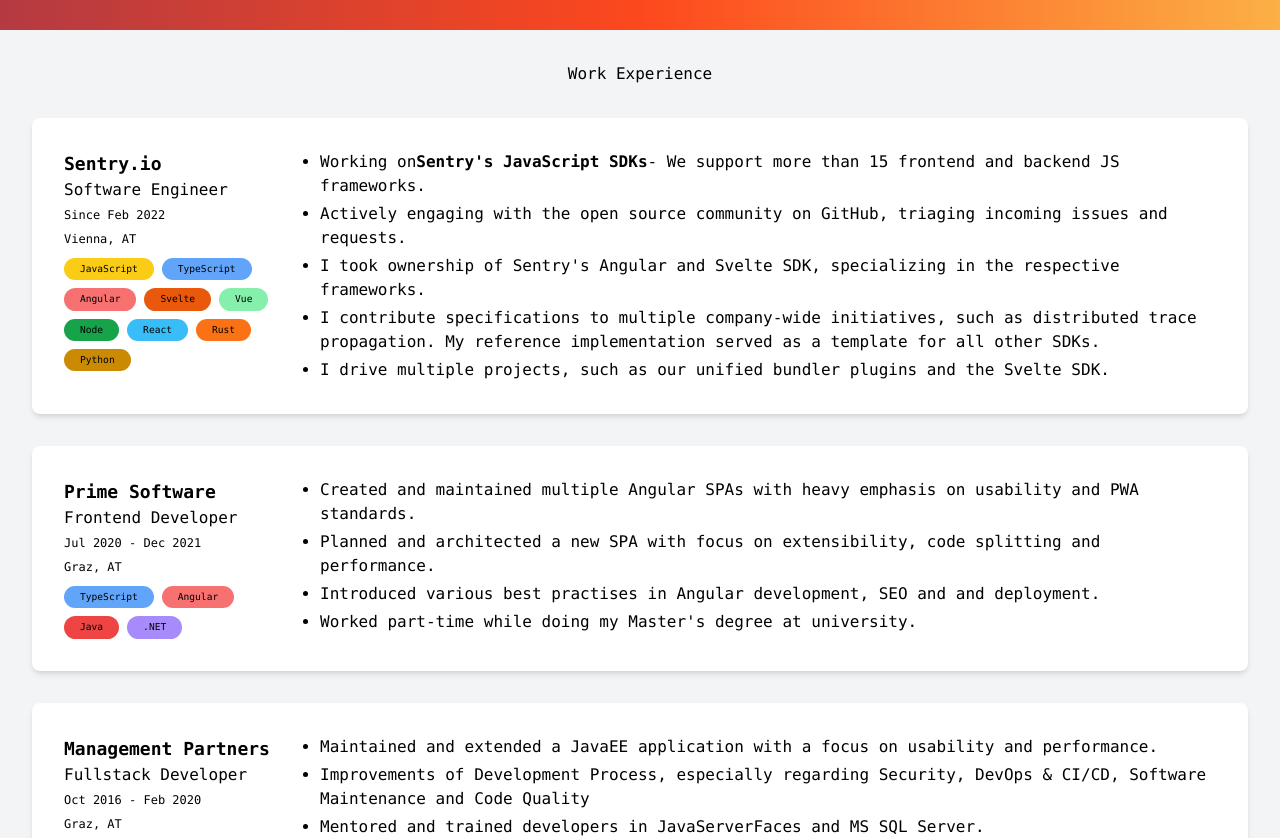
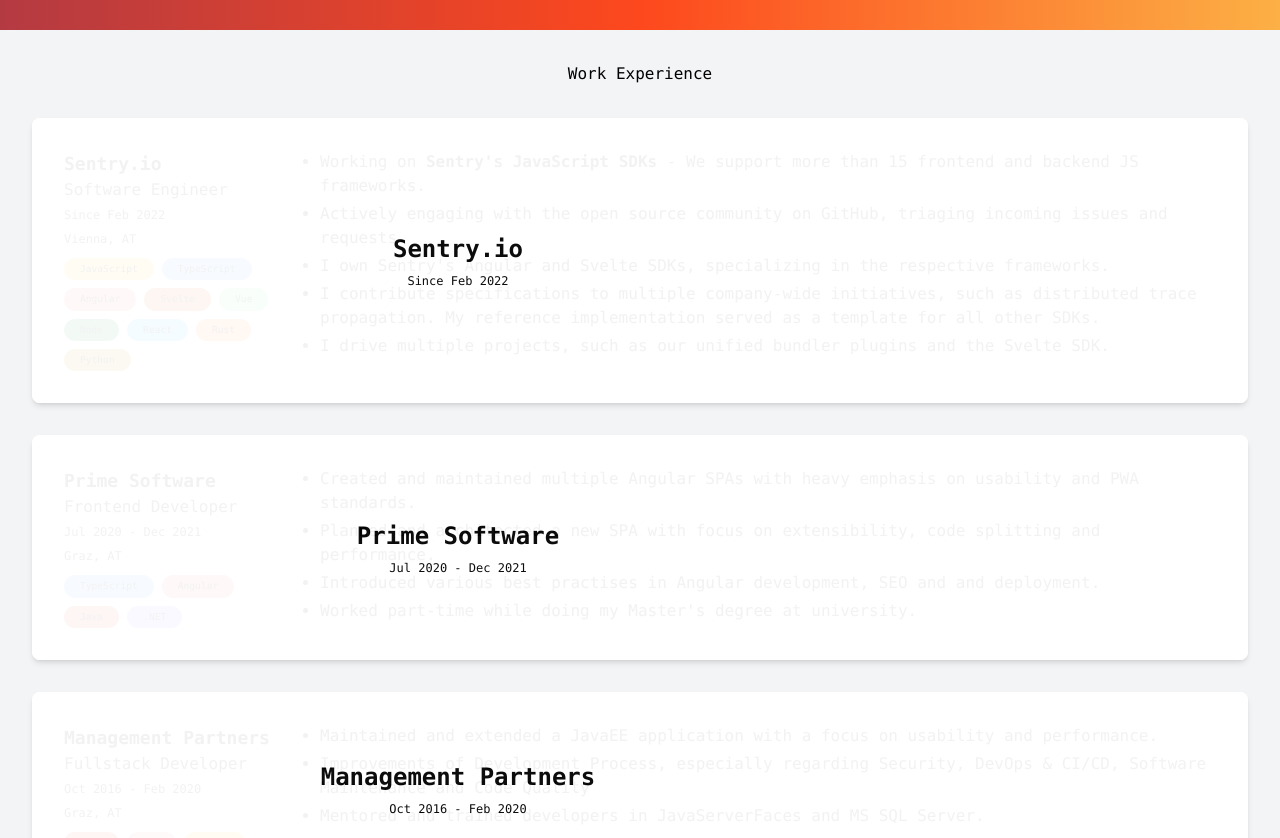
Before and after one commit to Lms24/Personal-Website, a SvelteKit app: page /about in a window 1280 px wide. Shown: the part 589-1427 px from the top of the page. Built offline with nearby package versions, Linux system fonts and the light colour scheme.

Commit message:
add cv item overlay

```diff
--- a/src/lib/components/badge.svelte
+++ b/src/lib/components/badge.svelte
@@ -2,4 +2,6 @@
   export let color: string = 'bg-orange-400';
 </script>
 
-<span class="inline-flex items-center px-4 py-1 rounded-full font-medium {color}"><slot /></span>
+<span class="inline-flex text-black items-center px-4 py-1 rounded-full font-medium {color}"
+  ><slot /></span
+>
--- a/src/lib/components/section.svelte
+++ b/src/lib/components/section.svelte
@@ -8,9 +8,9 @@
     'via-[#fd481d]',
     'to-[#fcb045]',
     'dark:bg-gradient-to-r',
-    'dark:from-[#52191d]',
-    'dark:via-[#7a2410]',
-    'dark:to-[#73501f]',
+    'dark:from-[#141E30]',
+    // 'dark:via-[#203A43]',
+    'dark:to-[#243B55]',
     'text-white'
   ];
   const classesOdd: string[] = [];
--- a/src/routes/about/+page.svelte
+++ b/src/routes/about/+page.svelte
@@ -33,8 +33,8 @@
     <p class="mt-4">
       I'm a software engineer who loves to work with modern web technologies. I enjoy creating tools
       for developers and I've specialized in SDK development, observability and testing. I'm
-      currently working at<TextLink href="https://sentry.io/welcome/">sentry.io</TextLink>where I
-      maintain Sentry's 15 JavaScript SDKs together with my amazing team.
+      currently working at <TextLink href="https://sentry.io/welcome/">sentry.io</TextLink> where I maintain
+      Sentry's 15 JavaScript SDKs together with my amazing team.
     </p>
     <p>
       Previously, I studied computer science at Graz University of Technology while working as a web
@@ -56,17 +56,16 @@
   >
     <ul class="list-disc">
       <li>
-        Working on<TextLink href="https://github.com/getsentry/sentry-javascript"
+        Working on <TextLink href="https://github.com/getsentry/sentry-javascript"
           ><span class="font-bold">Sentry's JavaScript SDKs</span></TextLink
-        >- We support more than 15 frontend and backend JS frameworks.
+        > - We support more than 15 frontend and backend JS frameworks.
       </li>
       <li class="mt-1">
         Actively engaging with the open source community on GitHub, triaging incoming issues and
         requests.
       </li>
       <li class="mt-1">
-        I took ownership of Sentry's Angular and Svelte SDK, specializing in the respective
-        frameworks.
+        I own Sentry's Angular and Svelte SDKs, specializing in the respective frameworks.
       </li>
       <li class="mt-1">
         I contribute specifications to multiple company-wide initiatives, such as distributed trace
--- a/src/routes/about/cv-item.svelte
+++ b/src/routes/about/cv-item.svelte
@@ -1,4 +1,6 @@
 <script lang="ts">
+  import CvOverlay from './cv-overlay.svelte';
+
   import Badge from '$lib/components/badge.svelte';
   import TextLink from '$lib/components/text-link.svelte';
 
@@ -11,15 +13,25 @@
   export let languages: { name: string; color: string }[] | undefined = undefined;
 
   let expanded = false;
+  let overlay = true;
+
   function toggle() {
     expanded = !expanded;
+  }
+
+  function toggleOverlay() {
+    overlay = !overlay;
   }
 </script>
 
 <article
   class="flex flex-col md:flex-row w-full max-w-screen-xl bg-white p-8 rounded-lg shadow-md gap-8
-  dark:bg-gray-700 dark:shadow-gray-900"
+  dark:bg-gray-700 dark:shadow-gray-900 relative cursor-pointer hover:scale-[101%] transition-all duration-200"
+  on:click={toggleOverlay}
+  on:keypress={toggleOverlay}
 >
+  <CvOverlay {overlay} {company} {timeFrame} />
+
   <div class="flex md:min-w-[14em] md:max-w-[14em] md:block">
     <div>
       {#if url !== undefined}
--- /dev/null
+++ b/src/routes/about/cv-overlay.svelte
@@ -0,0 +1,43 @@
+<script lang="ts">
+  import { fade } from 'svelte/transition';
+
+  export let company: string;
+  export let timeFrame: string | undefined = undefined;
+  export let overlay: Boolean = true;
+</script>
+
+{#if overlay}
+  <div
+    class="absolute bottom-0 top-0 left-0 right-0 z-10  p-8 rounded-lg flex flex-row
+             justify-center items-center bg-white opacity-95
+              gap-8 group
+              dark:bg-gray-700 dark:shadow-gray-900 dark:shadow-lg"
+    transition:fade={{ duration: 200 }}
+  >
+    <div class="dummy hidden md:inline  w-[36px]" />
+
+    <div class="flex flex-col gap-2 items-center">
+      <h3 class="text-2xl font-bold">
+        {company}
+      </h3>
+      {#if timeFrame}
+        <span class="text-xs">{timeFrame}</span>
+      {/if}
+    </div>
+
+    <icon
+      class="hidden md:inline opacity-0 group-hover:opacity-100 transition-opacity duration-150"
+    >
+      <img
+        class="inline dark:hidden"
+        src="https://img.icons8.com/material-outlined/36/null/visible--v1.png"
+        alt="Click for more details"
+      />
+      <img
+        class="hidden dark:inline"
+        src="https://img.icons8.com/material-outlined/36/ffffff/visible--v1.png"
+        alt="Click for more details"
+      />
+    </icon>
+  </div>
+{/if}
--- a/src/routes/about/pub-item.svelte
+++ b/src/routes/about/pub-item.svelte
@@ -6,7 +6,7 @@
 
 <a href={url}>
   <article
-    class="flex flex-row items-center bg-white shadow-lg w-full max-w-screen-xl rounded-lg hover:scale-105 transition-transform
+    class="flex flex-row items-center bg-white shadow-lg w-full max-w-screen-xl rounded-lg hover:scale-[101%] transition-transform
     dark:bg-gray-700 dark:shadow-gray-900"
   >
     {#if type === 'paper'}
--- a/src/routes/home/work-item.svelte
+++ b/src/routes/home/work-item.svelte
@@ -7,7 +7,7 @@
   <article
     class="bg-white border-gray-100x border-spacing-1 border-1
   rounded-xl shadow-lg p-4 text-center items-center flex flex-col
-  justify-between hover:scale-105 transition-transform hover:cursor-pointer
+  justify-between hover:scale-[101%] transition-transform hover:cursor-pointer
   dark:bg-gray-700 dark:shadow-gray-900"
   >
     <div class="w-60 h-60 md:w-40 md:h-40 lg:w-60 lg:h-60 xl:w-80 xl:h-80">
```
